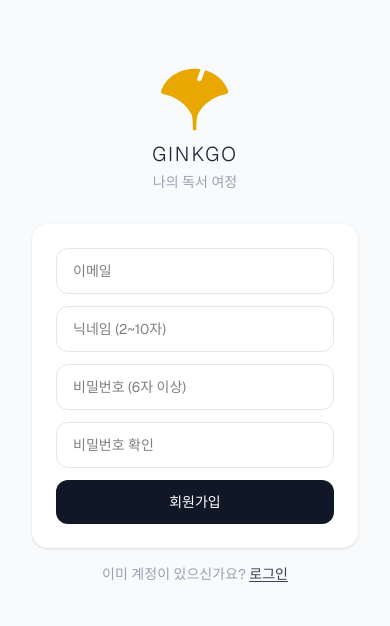
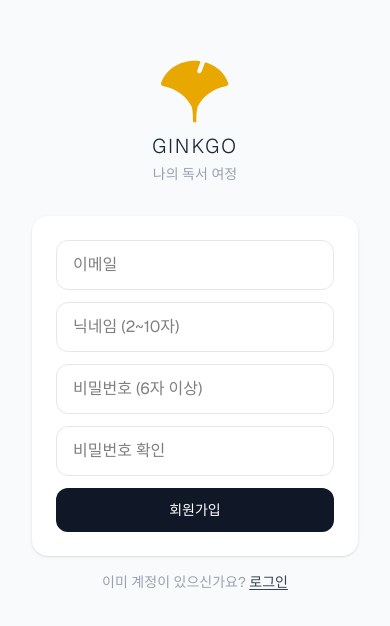
Before and after one commit to itagmi/xydk-books, a Next.js app: page /signup in a window 390 px wide. Shown: the part 120-746 px from the top of the page. Built offline with nearby package versions, Linux system fonts and the light colour scheme; no server answers.

Commit message:
모바일 input 폰트 16px로 iOS 자동 zoom 방지

```diff
--- a/src/app/login/page.tsx
+++ b/src/app/login/page.tsx
@@ -31,7 +31,7 @@ export default function LoginPage() {
   };
 
   const inputCls =
-    'w-full rounded-xl border border-gray-200 px-4 py-3 text-sm focus:outline-none focus:ring-2 focus:ring-gray-300';
+    'w-full rounded-xl border border-gray-200 px-4 py-3 text-base md:text-sm focus:outline-none focus:ring-2 focus:ring-gray-300';
 
   return (
     <div className="flex min-h-screen items-center justify-center bg-gray-50 px-4">
--- a/src/app/signup/page.tsx
+++ b/src/app/signup/page.tsx
@@ -88,7 +88,7 @@ export default function SignupPage() {
   };
 
   const inputCls =
-    'w-full rounded-xl border border-gray-200 px-4 py-3 text-sm focus:outline-none focus:ring-2 focus:ring-gray-300';
+    'w-full rounded-xl border border-gray-200 px-4 py-3 text-base md:text-sm focus:outline-none focus:ring-2 focus:ring-gray-300';
 
   return (
     <div className="flex min-h-screen items-center justify-center bg-gray-50 px-4">
```
